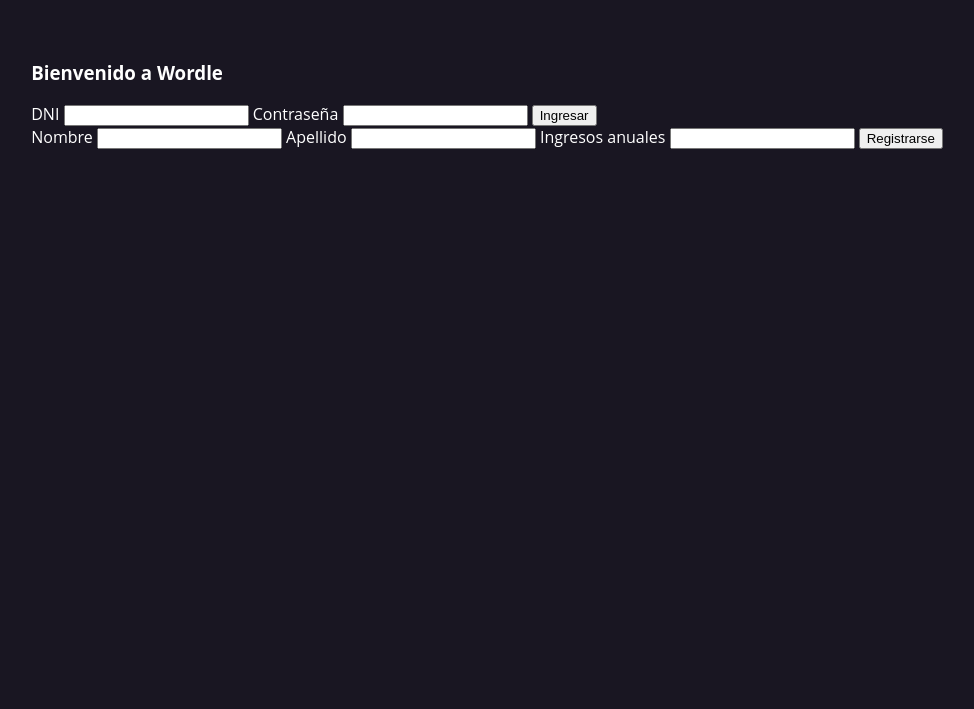
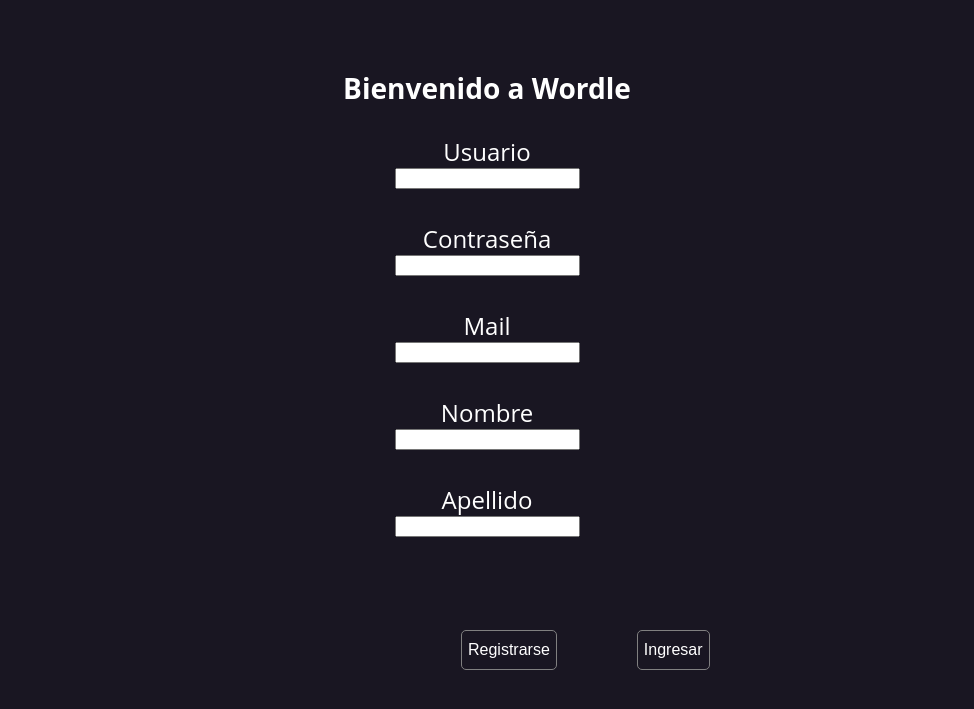
Before and after one commit to PioIX/2024---TPIN-1---G09, a plain HTML site: page frontend/Index.html in a window 1280 px wide. Shown: the part 75-784 px from the top of the page, without its empty margins (153-1127 px from the left). Drawn offline with Linux system fonts and the light colour scheme.

Commit message:
Modificaciones 1

```diff
--- a/frontend/Index.html
+++ b/frontend/Index.html
@@ -9,28 +9,28 @@
 <body>
   <h1>Wordle</h1><br>
   <section id="login">
-    <div>
+    <div class="form-group" id="loginRegistro">
         <h3>Bienvenido a Wordle</h3>
-        <div class="form-group">
-            <label for="dni">DNI </label>
-            <input id="dniUser" class="form-control" type="text">
+        <div class="form-group" id="loginRegistro">
+            <label for="user">Usuario </label>
+            <input id="userUser" class="form-control" type="text"><br>
 
             <label for="password">Contraseña </label>
-            <input id="passwordUser" class="form-control" type="text">
+            <input id="passwordUser" class="form-control" type="password"><br>
 
-            <button onclick="linkLogin()" >Ingresar</button>
-        </div>
-        <div class="form-group">
+            <label for="mail">Mail </label>
+            <input id="mailUser" class="form-control" type="text"><br>
+
             <label for="name">Nombre </label>
-            <input id="nameUser" class="form-control" type="text">
+            <input id="nameUser" class="form-control" type="text"><br>
 
             <label for="surname">Apellido </label>
-            <input id="surnameUser" class="form-control" type="text">
+            <input id="surnameUser" class="form-control" type="text"><br>
 
-            <label for="ingresosAnuales">Ingresos anuales </label>
-            <input id="ingresosAnualesUser" class="form-control" type="text">
-
-            <button onclick="linkRegister()">Registrarse</button>
+            <div id="controlButtons">
+              <button onclick="linkRegister()" id="Registro">Registrarse</button>
+              <button onclick="linkLogin()" id="Login">Ingresar</button>
+            </div>
         </div>
     </div>
   </section>
--- a/frontend/style.css
+++ b/frontend/style.css
@@ -16,6 +16,14 @@
 #scoreContainer{
   font-size: 24px;
   margin-bottom: 20px;
+}
+
+#loginRegistro{
+  font-size: 24px;
+  margin-bottom: 20px;
+  display: flex;
+  flex-direction: column;
+  align-items: center;
 }
 
 table {
@@ -88,14 +96,13 @@
   align-items: center;
   width: 80%;
   justify-content: space-evenly;
-  padding: 20px
 }
 
 #controlButtons>button {
   height: 30px;
   width: 30vw;
-
   border-radius: 5px;
+  margin: 40px;
   border: none;
   font-family: 'Montserrat', sans-serif;
   background-color: transparent;
```
